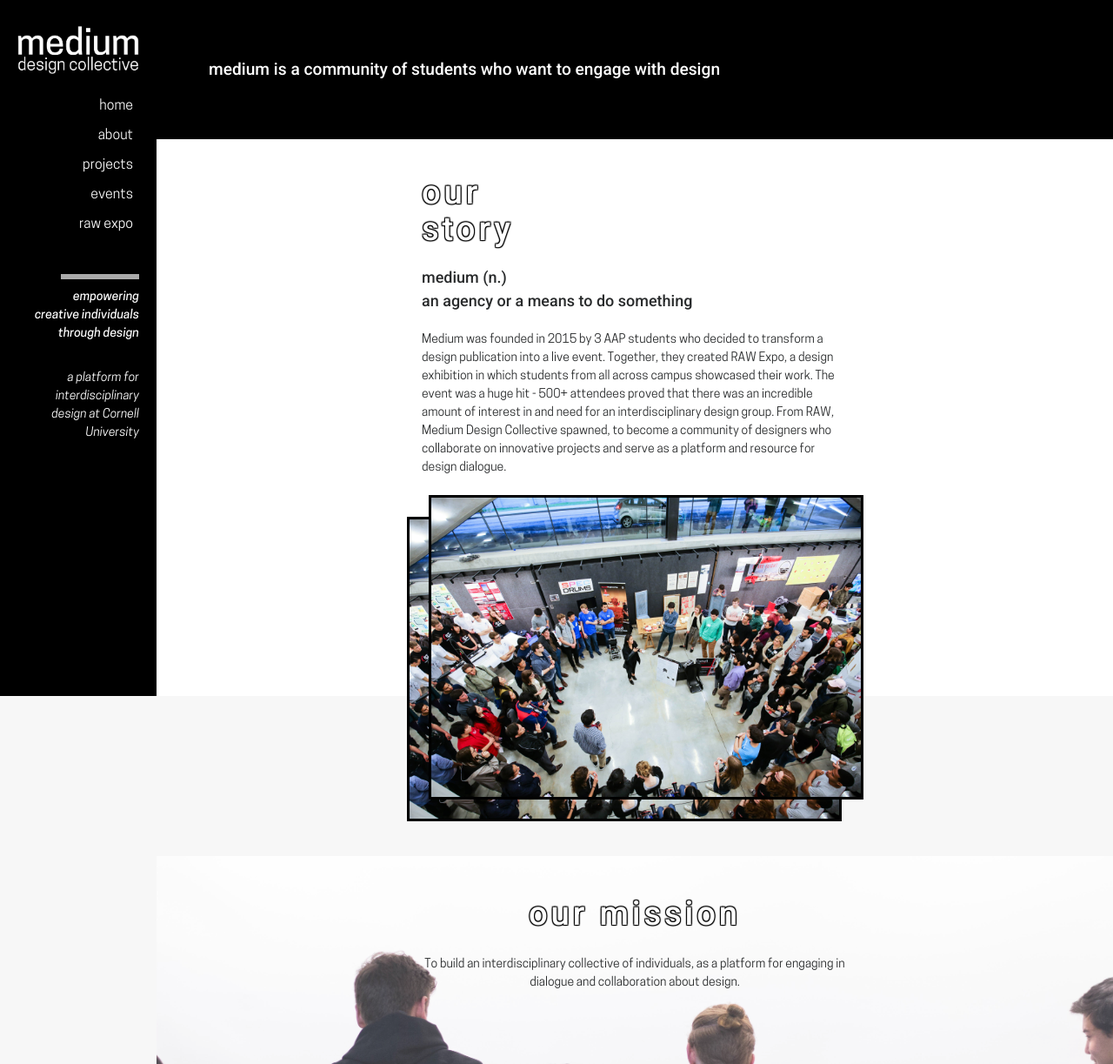
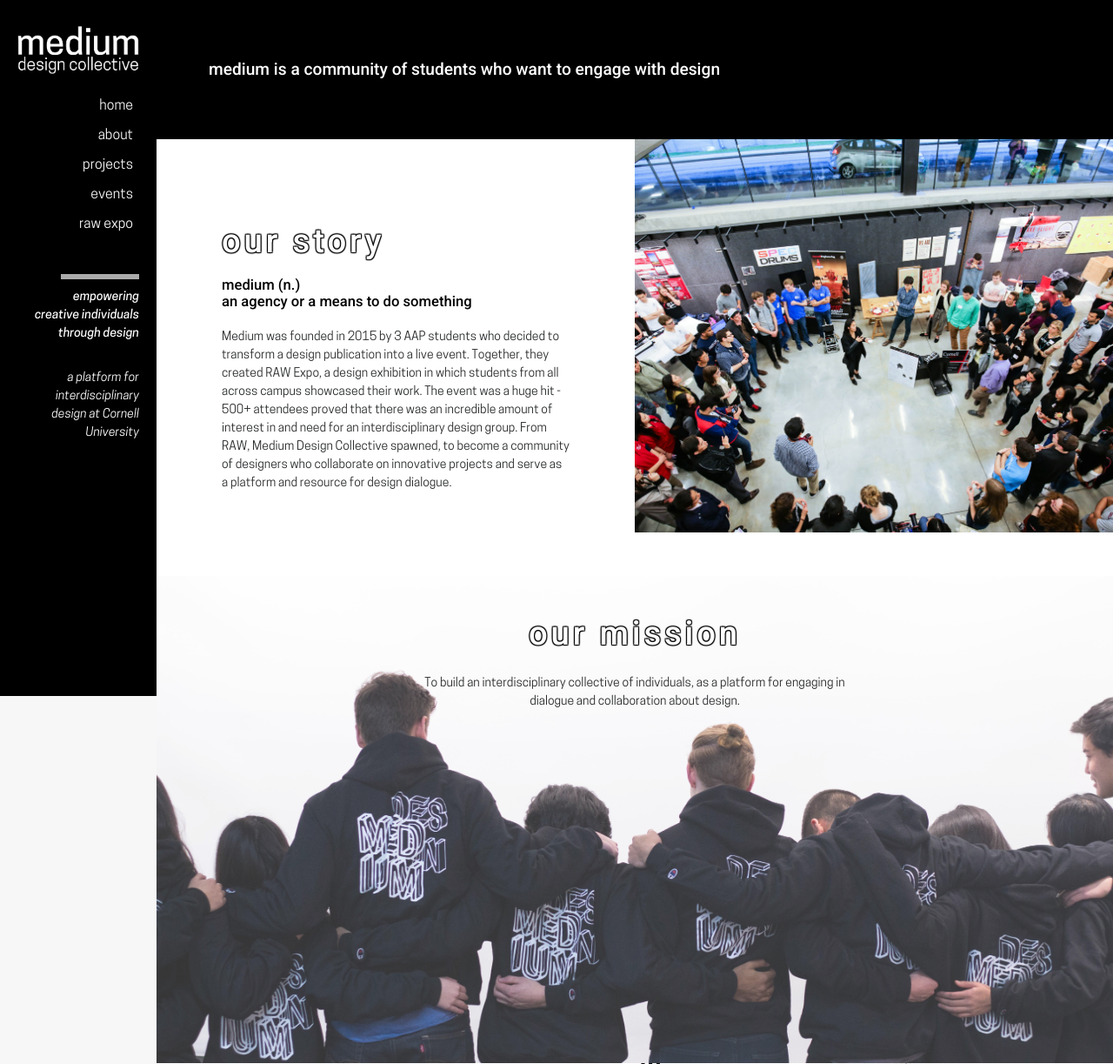
Before and after one commit to cornell-medium/django-backend, a Django app: page /about/ in a window 1280 px wide. Shown: the top 1223 px of the page at 87% size. Run offline with Django 3.2, Linux system fonts and the light colour scheme; style sheets or scripts are compiled from the project's sources; parts of the project's set-up code (start-up, migrations or seed data) failed here and were passed over; some libraries are stand-ins or nearby versions.

Commit message:
updated about, index, and teams pg design and info for recruitment. also added two images

```diff
--- a/static/html/sections/about.html
+++ b/static/html/sections/about.html
@@ -17,29 +17,22 @@
         </div>
 
         <div class = "our-story">
-            <div class = "our-story-info">
-                <h2> our <br /> story</h2>
+            <div class = "our-story__img our-story__right" style="background-image: url('{% static 'imgs/pam.jpg' %}');"></div>
+            <div class = "our-story__text-wrap left">
+                    <div class= "our-story__text">
+                        <h2> our story</h2>
                         <br/>
-                <h4><b>medium (n.)
+                        <h5>medium (n.)
                             <br />
-                    an agency or a means to do something</b>
-                </h4>
-
+                            an agency or a means to do something
+                        </h5>
                             <br/>
                             Medium was founded in 2015 by 3 AAP students who decided to transform a design publication into a live event.
                             Together, they created RAW Expo, a design exhibition in which students from all across campus showcased their work.
                             The event was a huge hit - 500+ attendees proved that there was an incredible amount of interest in and need for an
                             interdisciplinary design group. From RAW, Medium Design Collective spawned, to become a community of designers who
                             collaborate on innovative projects and serve as a platform and resource for design dialogue.
-                    <br/>
-                <br/>
                     </div>
-
-            <div class = "double-img-overlap">
-                <ul>
-                    <li><img src = "{% static 'imgs/pam.jpg' %}" /></li>
-                    <li><img src = "{% static 'imgs/pam.jpg' %}" /></li>
-                </ul>
                 </div>
             </div>
 
@@ -112,37 +105,37 @@
 
             <div class = "our-capacity-info">
                 <div class = "our-capacity-detail">
-                    <h5>spatial <br />design</h5>
+                    <h4>spatial <br />design</h4>
                 </div>
                 <div class = "our-capacity-detail">
-                    <h5>exhibition <br />design</h5>
+                    <h4>exhibition <br />design</h4>
                 </div>
                 <div class = "our-capacity-detail">
-                    <h5>product <br />design</h5>
+                    <h4>product <br />design</h4>
                 </div>
                 <div class = "our-capacity-detail">
-                    <h5>event <br />design</h5>
+                    <h4>event <br />design</h4>
                 </div>
                 <div class = "our-capacity-detail">
-                    <h5>website <br />design</h5>
+                    <h4>website <br />design</h4>
                 </div>
                 <div class = "our-capacity-detail">
-                    <h5>marketing <br /> & <br /> branding</h5>
+                    <h4>marketing <br /> & branding</h4>
                 </div>
                 <div class = "our-capacity-detail">
-                    <h5>entrepreneurship</h5>
+                    <h4>entrepreneurship</h4>
                 </div>
                 <div class = "our-capacity-detail">
-                    <h5>app <br />design</h5>
+                    <h4>app <br />design</h4>
                 </div>
                 <div class = "our-capacity-detail">
-                    <h5>graphic <br />design</h5>
+                    <h4>graphic <br />design</h4>
                 </div>
                 <div class = "our-capacity-detail">
-                    <h5>design <br />strategy</h5>
+                    <h4>design <br />strategy</h4>
                 </div>
                 <div class = "our-capacity-detail">
-                    <h5>ux <br />design</h5>
+                    <h4>ux <br />design</h4>
                 </div>
             </div>
 
@@ -156,20 +149,29 @@
         </div>
 
         <div class = "join-us">
-            <img src = "{% static 'imgs/joinus.jpg' %}" />
-            <div class = "join-us-info">
-                <!-- <h2>join us</h2>
-                <h4><b>mailing list</b></h4>
+            <div class = "join-us__img join-us__left" style = "background-image: url('{% static 'imgs/joinus.jpg' %}');"></div>
+            <div class = "join-us__text-wrap right">
+                    <div class = "join-us__text">
+                        <h2>join us</h2>
                         <br />
-                <br /> -->
-                <h2>contact us</h2>
-                <b>mediumdesigncollective@gmail.com</b>
+                        <h5>Our Fall 2019 Applications just opened!
+                            <br /> Make sure to apply
+                            <a href="https://docs.google.com/forms/d/1xYReNXJJlZjSPnJfmsaLb3LwrOx9MrRegCQhoXfCaTg/edit">here</a>!
+                        <br />
+                        <br />
+                        Contact:
+                        <br  />
+                        Email: mediumdesigncollective@gmail.com
+                        <br />
+                        Facebook: <a href="https://www.facebook.com/mediumdesigncollective/">Medium Design Collective</a>
+                        </h5>
+                    </div>
                 </div>
             </div>
 
         <div class = "end-m">
             <center>
-                <h4><b>- m -</b></h4>
+                <h3><b>- m -</b></h3>
             </center>
         </div>
 {% endblock %}
--- a/static/html/sections/index.html
+++ b/static/html/sections/index.html
@@ -30,7 +30,7 @@
         </div>
         <div class="narrative__img narrative__right" style="background-image: url('{% static 'imgs/raw.jpg' %}');"></div>
     </div> -->
-    <div class="narrative__wrap">
+    <!-- <div class="narrative__wrap">
         <div class="narrative__text-wrap right">
             <div class="narrative__text">
                 <div class="narrative__title">community</div>
@@ -52,7 +52,7 @@
             </div>
         </div>
         <div class="narrative__img narrative__left" style="background-image: url('{% static 'imgs/team.jpg' %}');"></div>
-    </div>
+    </div> -->
 
     <!-- <div class="fullscreen-background">
         <a href="https://www.facebook.com/events/236180950400003/">
--- a/static/scss/about.scss
+++ b/static/scss/about.scss
@@ -1,18 +1,4 @@
-$color_1: #292b2c;
-$background_color_1: black;
-$background_color_2: white;
-$background_color_3: rgba(255, 255, 255, 0.2);
 
-/* @font-face {
-    font-family: CooperHewitt;
-    src: url("CooperHewitt-Book.otf") format("opentype");
-}
-
-@font-face {
-    font-family: CooperHewitt;
-    font-weight: bold;
-    src: url("CooperHewitt-Bold.otf") format("opentype");
-} */
 html {
 	font-family: 'Cooper Hewitt' !important;
 	font-weight: 300 !important;
@@ -49,22 +39,21 @@ h2 {
 	color: white;
     font-weight: 300;
 }
-h4 {
-	margin: 0;
-	line-height: 1.5;
+h3 {
 	font-size: 1.8vw;
     font-weight: 300;
 }
-h5 {
-	margin: 0;
-	line-height: 1.5;
+h4{
 	font-size: 1.8vw;
 	color: white;
     font-weight: 300;
 }
+h5{
+    font-size: 1.3vw;
+    color: black;
+    font-weight: 400;
+}
 h6 {
-	margin: 0;
-	line-height: 1.5;
 	letter-spacing: .3vw;
 	font-size: 3vw;
 	line-height: 1.1;
@@ -97,20 +86,13 @@ ul {
 		color: black;
 	}
 }
-.our-story {
-	display: flex;
-	flex-direction: row;
-	flex-wrap: wrap;
-	padding: 40px 60px;
-	justify-content: space-around;
-}
 .our-mission {
 	display: flex;
 	flex-direction: row;
 	flex-wrap: wrap;
 	padding: 40px 60px;
 	justify-content: space-around;
-	background-color: $background_color_3;
+	background-color: rgba(255, 255, 255, 0.2);
 	background-blend-mode: lighten;
 	background-repeat: no-repeat;
 	height: 70vh;
@@ -125,58 +107,11 @@ ul {
 	background-repeat: repeat;
 	justify-content: initial;
 }
-.join-us {
-	display: flex;
-	flex-direction: row;
-	flex-wrap: wrap;
-	padding: 40px 60px;
-	justify-content: space-around;
-	padding-left: 0px;
-	padding-bottom: 0px;
-	img {
-		flex-grow: 2;
-		width: 60%;
-		max-width: 100%;
-		height: auto;
-		border: 3px solid black;
-		border-left: initial;
-	}
-}
-.our-story-info {
-	display: flex;
-	flex-direction: column;
-	max-width: 100%;
-}
 .our-mission-info {
 	display: flex;
 	flex-direction: column;
 	max-width: 100%;
 	align-self: flex-start;
-}
-.double-img-overlap {
-	ul {
-		padding: 0;
-		display: grid;
-		grid-template-columns: 25px 25px auto;
-		grid-template-rows: 25px 25px auto;
-	}
-	img {
-		border: 3px solid black;
-		width: 500px;
-		height: 350px;
-	}
-	li {
-		&:nth-child(1) {
-			grid-row: 2 / span 2;
-			grid-column: 1 / span 2;
-			z-index: 1;
-		}
-		&:nth-child(2) {
-			grid-row: 1 / span 2;
-			grid-column: 2 / span 2;
-			z-index: 2;
-		}
-	}
 }
 .mission-border {
 	padding: 5px 0px;
@@ -227,28 +161,45 @@ ul {
 		padding: 10px 0;
 	}
 }
-.join-us-info {
-	width: 35%;
-	display: flex;
-	flex-grow: 1;
-	flex-direction: column;
-	padding: 10px 20px;
-}
 .end-m {
 	display: flex;
 	flex-direction: column;
 	justify-content: center;
 	height: 50px;
 	color: black;
+    background-color: white;
 }
+
+.our-story__img, .join-us__img{
+    background-color: black;
+    height: 500px;
+    background-size: cover;
+    background-position: center; }
+.our-story__text, .join-us__text {
+    padding: 32px;
+    padding-top: 96px;
+    padding-bottom: 96px;
+    max-width: 450px;
+    margin: auto; }
+.our-story__text-wrap, .join-us__text-wrap {
+    width: 100%;
+    min-height: 360px;
+    display: inline-block; }
+.our-story, .join-us{
+    position: relative;
+    min-height: 500px;
+    background-color: white;
+}
+.our-story::after, .join-us::after {
+    content: ' ';
+    display: block;
+    clear: both; }
+
 @media (min-width: 1200px) {
 	h3 {
-		font-size: 16px;
+		font-size: 18px;
 	}
 	h4 {
-		font-size: 18px;
-	}
-	h5 {
 		font-size: 18px;
 	}
 	.our-story-info {
@@ -257,72 +208,41 @@ ul {
 	.our-mission-info {
 		max-width: 50%;
 	}
+    .our-story__img, .join-us__img{
+        height: 90%;
+        width: 50%;
+        position: absolute;
+        top: 0; }
+    .our-story__right, .join-us__right{
+        right: 0; }
+    .our-story__left, .join-us__left{
+        left: 0; }
+    .our-story__text, .join-us__text{
+        max-width: 400px;
+        padding-left: 0;
+        padding-right: 0; }
+
+    .our-story__text-wrap, .join-us__text-wrap{
+      width: 50%; }
 }
 @media (max-width: 800px) {
 	.medium-type {
 		padding: 5px 35px;
 	}
-	h1{
+	h1, h3, h4{
 		font-size: 14px;
 	}
-	h2 {
+	h2, h5 {
 		font-size: 20px;
-	}
-	h3 {
-		font-size: 14px;
-	}
-	h4 {
-		font-size: 14px;
-	}
-	h5 {
-		font-size: 14px;
-	}
-	h6 {
-		font-size: 14px;
-	}
-	.double-img-overlap {
-		ul {
-			grid-template-rows: auto;
-		}
-		img {
-			width: 100%;
-			height: auto;
-			border: 1px solid white;
-		}
-		li {
-			&:nth-child(1) {
-				width: 0px;
-				height: 0px;
-				margin: 0px;
-				padding: 0px;
-			}
-		}
 	}
 	.our-capacity-detail {
 		width: auto;
-	}
-	.join-us {
-		img {
-			width: 100%;
-			height: auto;
-		}
-		padding: 20px;
-		padding-left: 0px;
-	}
-	.our-story {
-		padding: 20px;
 	}
 	.our-mission {
 		padding: 20px;
 		height: 50vh;
 	}
-	.guiding-principles {
-		padding: 20px;
-	}
-	.our-capacity {
-		padding: 20px;
-	}
-	.our-sponsors {
+	.guiding-principles, .our-capacity, .our-sponsors {
 		padding: 20px;
 	}
 	.guiding-principles-info {
--- a/static/scss/index.scss
+++ b/static/scss/index.scss
@@ -199,7 +199,7 @@
         }
 
         &__text {
-            max-width: 300px;
+            max-width: 400px;
             padding-left: 0;
             padding-right: 0;
 
```
Also changed, not shown: other parts of static/scss/about.scss (+17 -14 lines), static/html/sections/teams.html (+36 -21 lines), static/imgs/incubate.jpg (added), static/imgs/workshop.jpg (added). Lines whose indentation alone changed are shown as unchanged.
